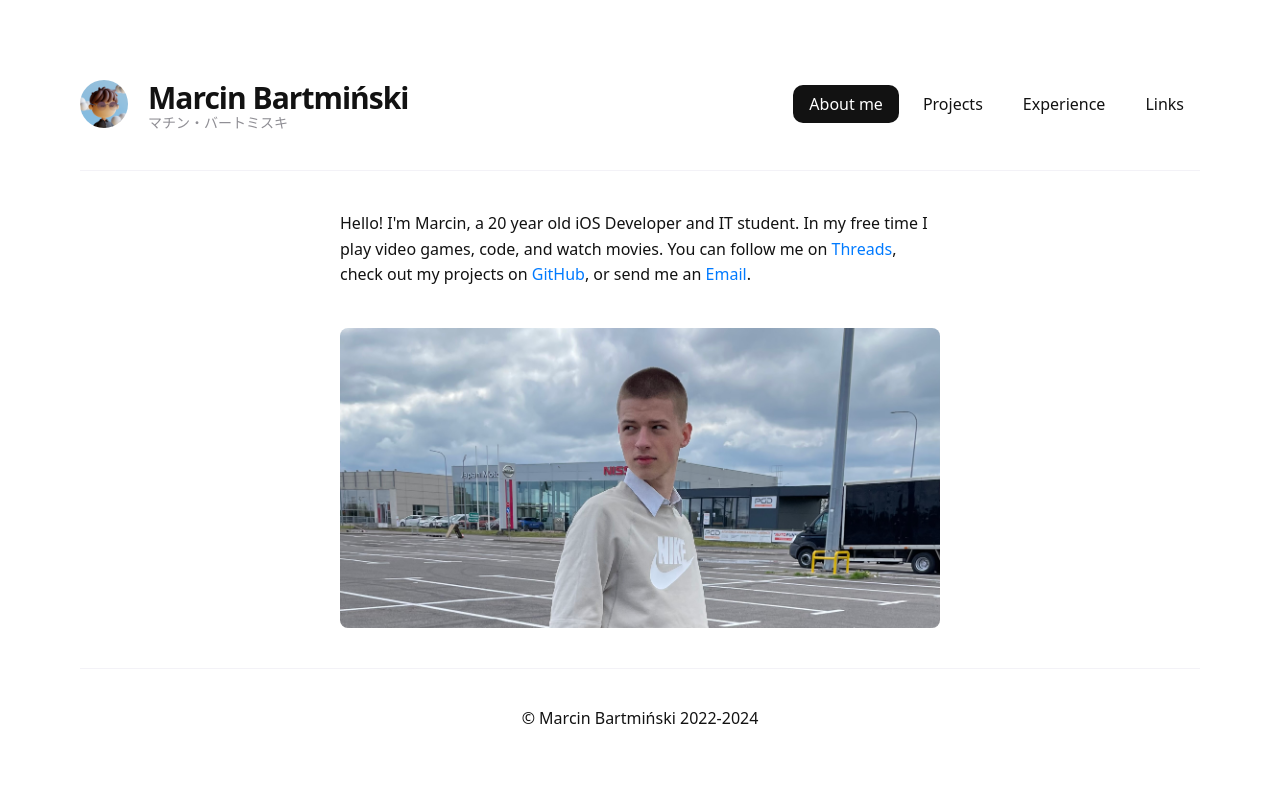
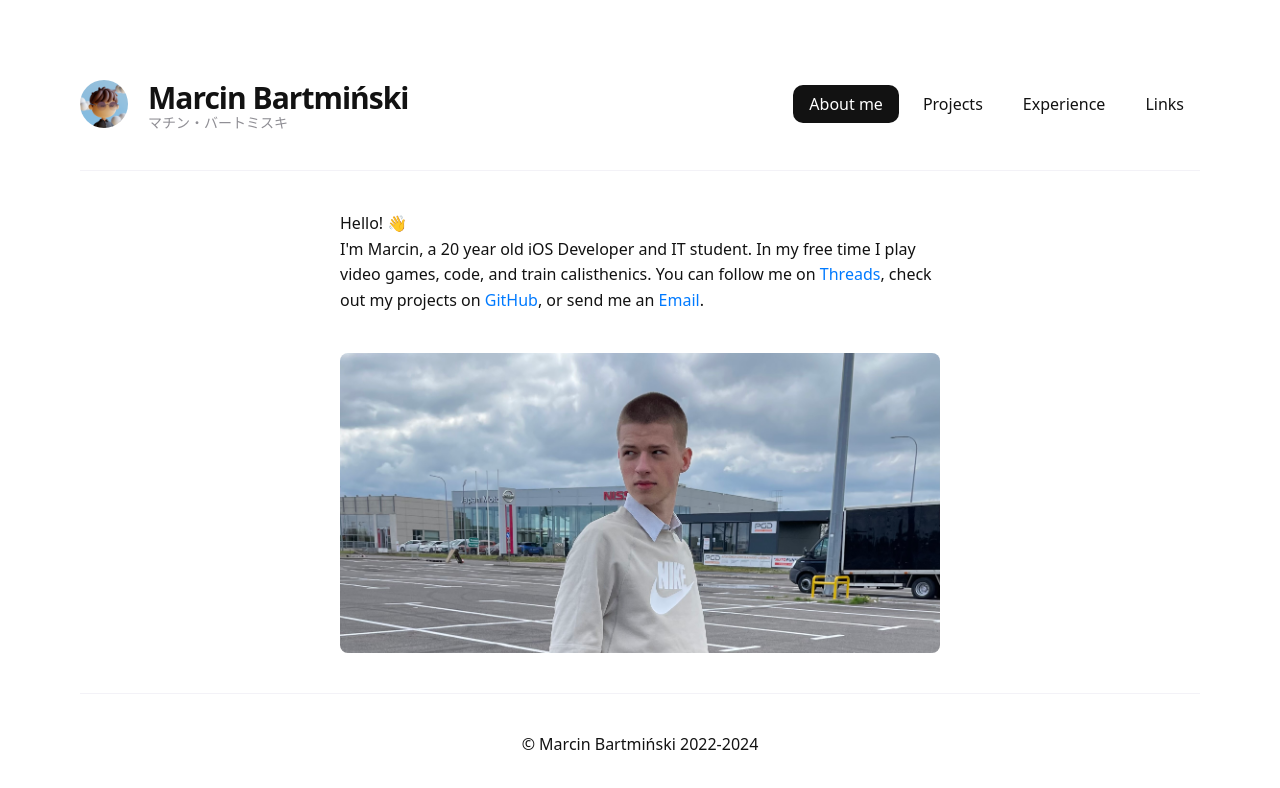
Before and after one commit to mbdjj/website, a Next.js app: page / in a window 1280 px wide. Shown: the top 788 px of the page. Built offline with nearby package versions, Linux system fonts and the light colour scheme.

Commit message:
:speech_balloon: Update about me text

```diff
--- a/pages/index.js
+++ b/pages/index.js
@@ -37,9 +37,10 @@ export default function Home() {
 
       <div>
         <p>
-          Hello! I&apos;m Marcin, {getArticle(age)} {age} year old iOS
-          Developer and IT student. In my free time I play video games,
-          code, and watch movies. You can follow me on{" "}
+          Hello! 👋 <br />
+          I&apos;m Marcin, {getArticle(age)} {age} year old iOS Developer and IT
+          student. In my free time I play video games, code, and train calisthenics.
+          You can follow me on{" "}
           <a
             className="inlineLink"
             href="https://threads.net/bartmisnki"
```
